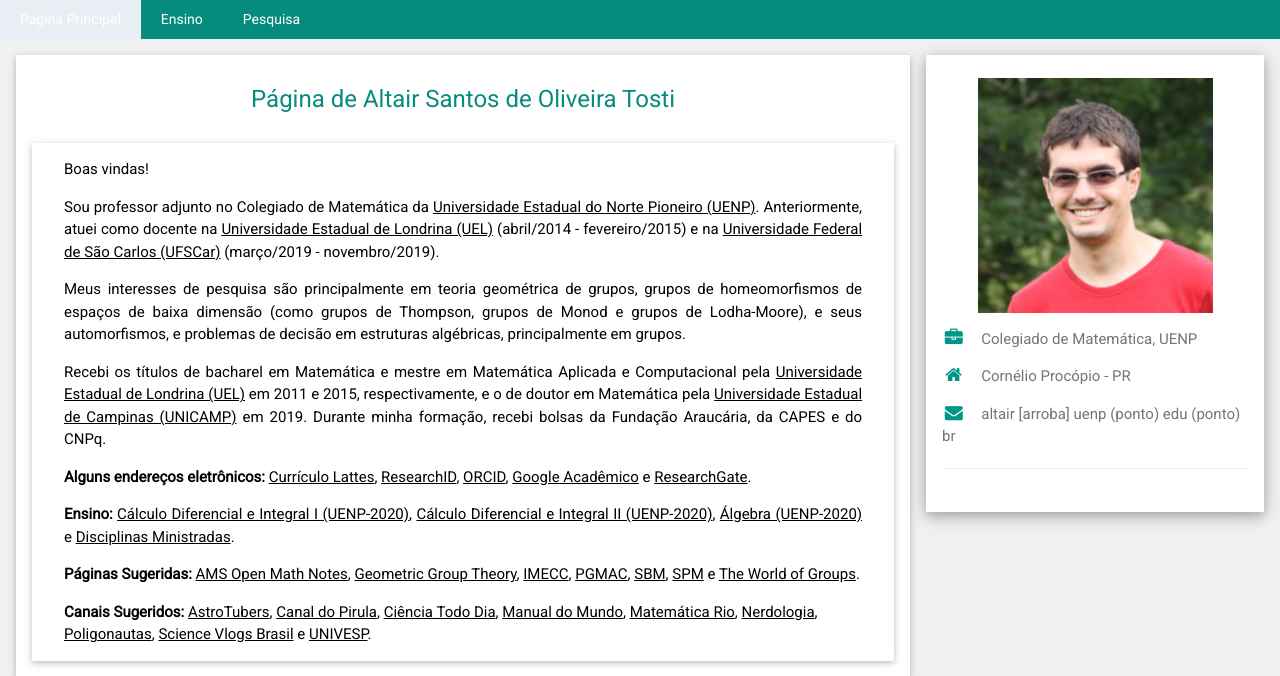
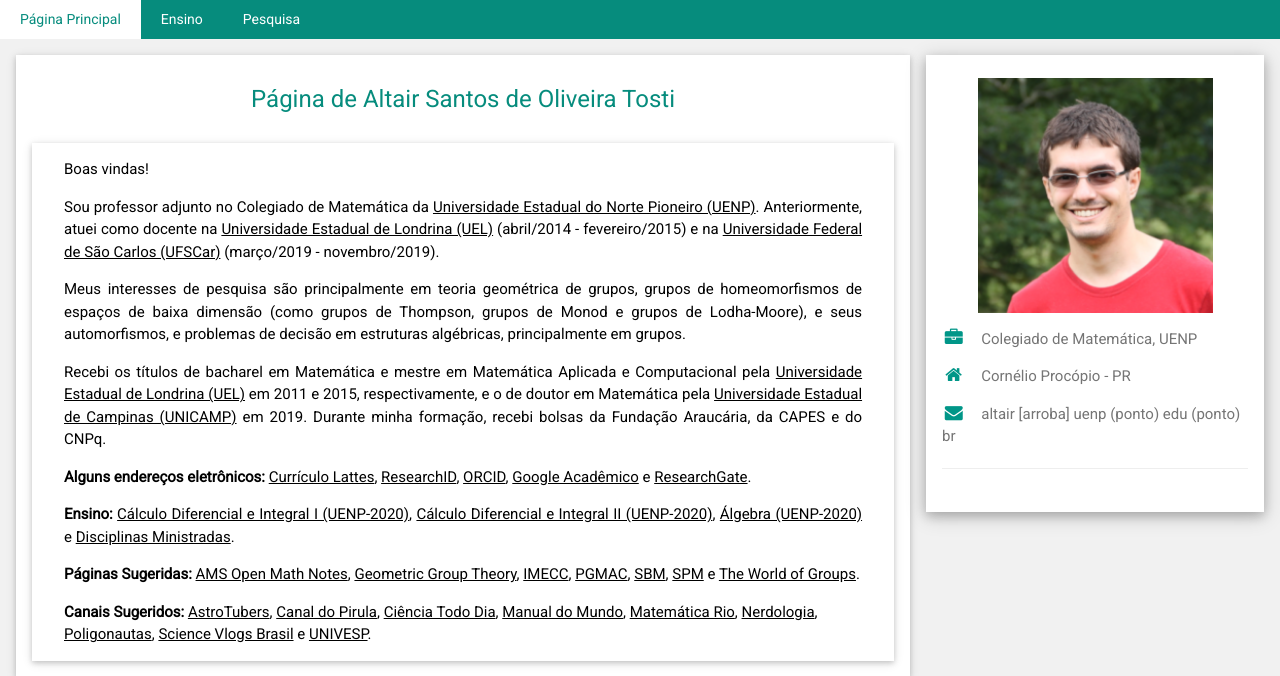
Before and after one commit to altairsot/altairsot.github.io, a PHP site: page / in a window 1280 px wide, with the pointer over the restyled element. Shown: the top 676 px of the page. Run offline with PHP 8.4, Linux system fonts and the light colour scheme.

Commit message:
Update estilo.css

```diff
--- a/css/estilo.css
+++ b/css/estilo.css
@@ -116,8 +116,8 @@ text-align: left;
 
 /* Change the color of links on hover */
 .topnav a:hover {
-  background-color: #E8EEF4;
-  color: white;
+  background-color: #FFFFFF;
+  color: #068C7D;
 }
 
 /* Add a color to the active/current link */
```
